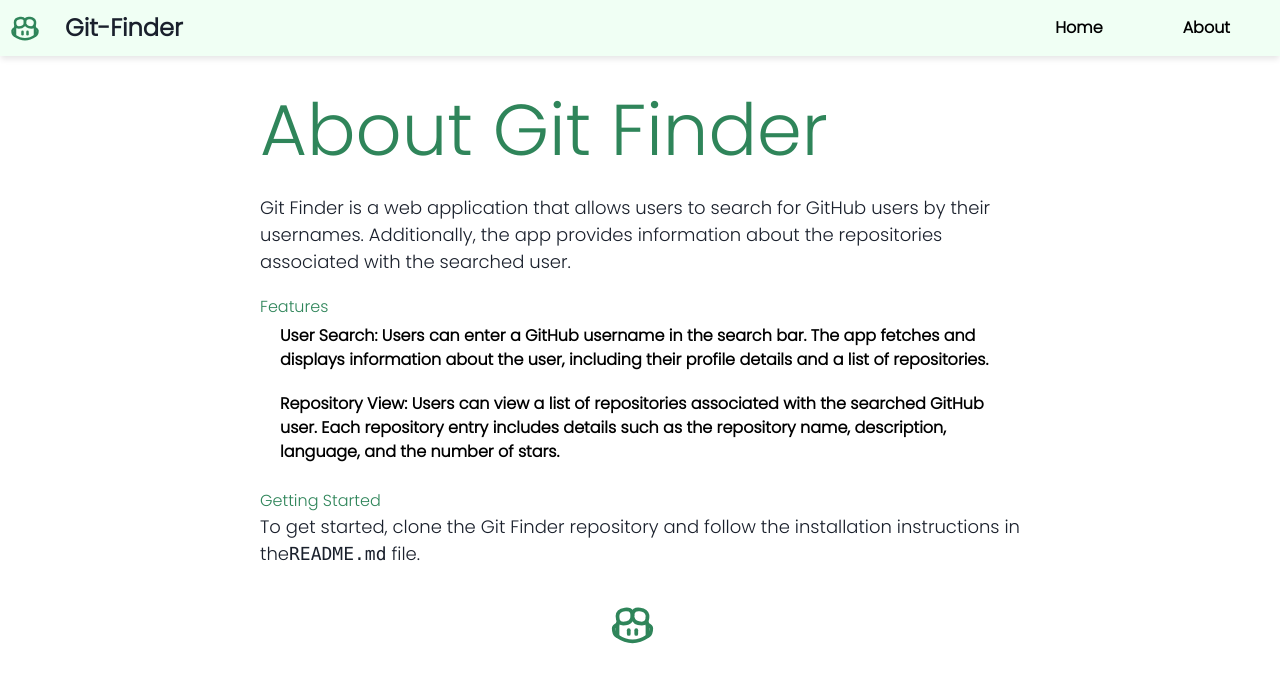
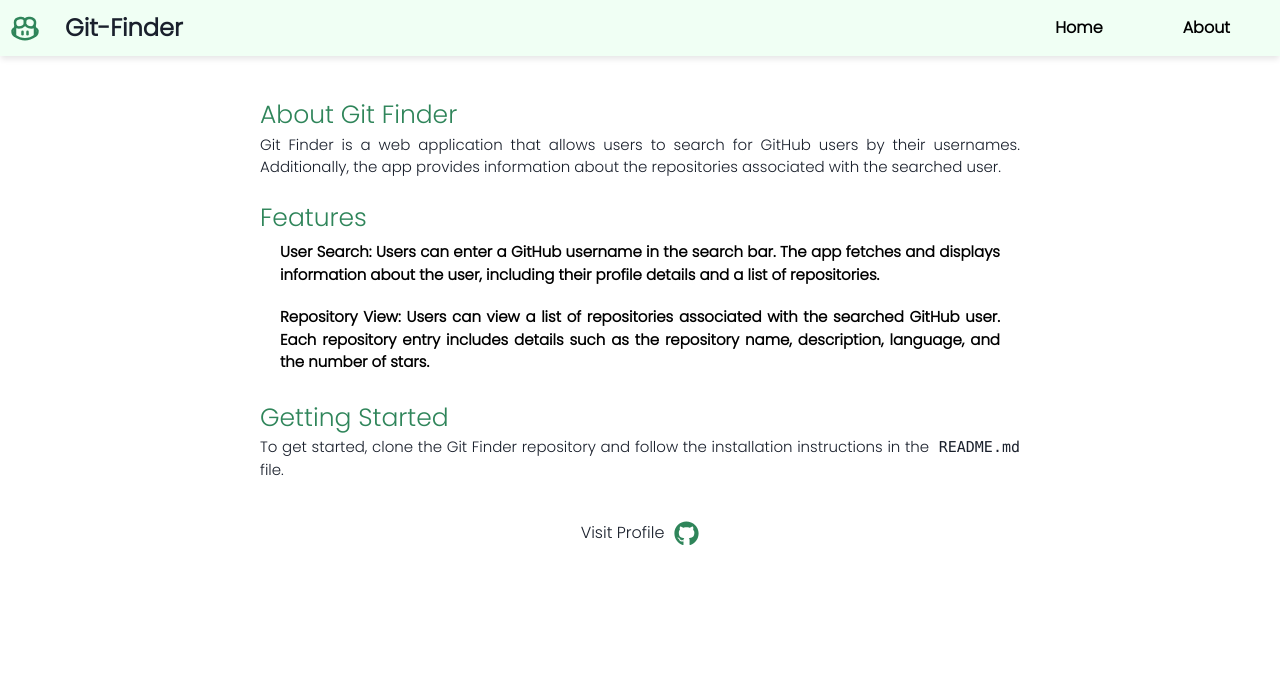
Before and after one commit to ViNu-23/Git-Finder-React-App, a React (Create React App) app: page /about in a window 1280 px wide. Shown: the top 682 px of the page. Built offline with nearby package versions, Linux system fonts and the light colour scheme; no server answers; a web font is replaced by a local one.

Commit message:
Fix: about text size,nav bar animation

```diff
--- a/src/Components/About/About.css
+++ b/src/Components/About/About.css
@@ -1,4 +1,6 @@
-/* About.css */
+*{
+  user-select: none;
+}
 .about-container {
   max-width: 800px;
   margin: 0 auto;
@@ -14,10 +16,6 @@
   margin-top: 20px;
 }
 
-.about-container p {
-  margin-bottom: 15px;
-}
-
 .about-container ul {
   list-style: none;
   padding: 0;
@@ -29,11 +27,19 @@
 .git-logo-about {
   color: #2f855a;
   height: auto;
-  width: 60px;
-  padding-right: 15px;
+  width: 35px;
+  padding-left: 10px;
 }
 .footer{
     text-align: center;
     justify-content: center;
     display: flex;
+    margin-bottom: 100px;
 }
+h2{
+  font-size: 25px;
+}
+.about-text{
+  font-size: 15px;
+  text-align:justify;
+}
--- a/src/Components/About/About.js
+++ b/src/Components/About/About.js
@@ -1,19 +1,19 @@
 import React from 'react';
 import Navbar from "../Navbar/Navbar";
 import './About.css';
-import { TbBrandGithubCopilot } from "react-icons/tb";
+import { FaGithub } from "react-icons/fa";
 export default function About() {
   return (
     <>
       <Navbar />
       <div className="about-container">
-        <h1>About Git Finder</h1>
-        <p>
+        <h2>About Git Finder</h2>
+        <p className='about-text'>
           Git Finder is a web application that allows users to search for GitHub users by their usernames.
           Additionally, the app provides information about the repositories associated with the searched user.
         </p>
         <h2>Features</h2>
-        <ul>
+        <ul className='about-text'>
           <li>
             <strong>User Search:</strong> Users can enter a GitHub username in the search bar. The app fetches
             and displays information about the user, including their profile details and a list of repositories.
@@ -24,13 +24,14 @@
           </li>
         </ul>
         <h2>Getting Started</h2>
-        <p>
+        <p className='about-text'>
           To get started, clone the Git Finder repository and follow the installation instructions in the
-          <code>README.md</code> file.
+          <code> README.md</code> file.
         </p>
       </div>
       <div className='footer'>
-      <TbBrandGithubCopilot className="git-logo-about" />
+        <span>Visit Profile</span>
+      <FaGithub  className='git-logo-about'/>
       </div>
     </>
 
```
Also changed, not shown: src/Components/Navbar/Navbar.js (+5 -3 lines).
